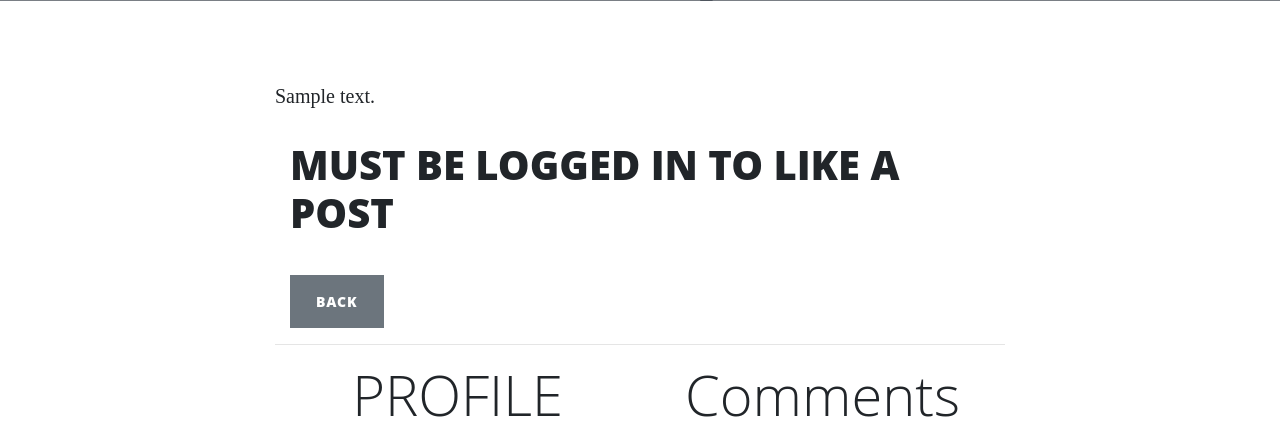
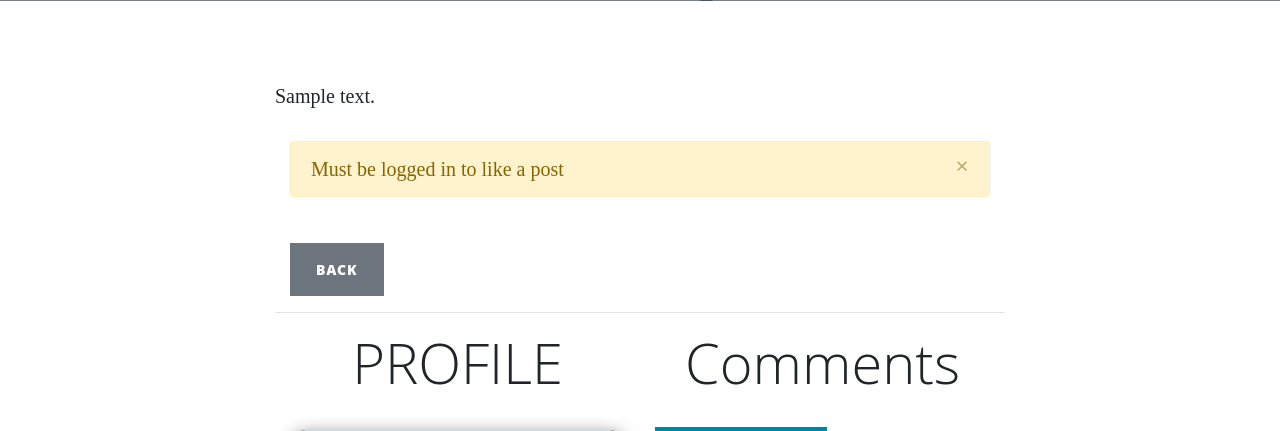
Before and after one commit to GhitaAlexandruIon/EpicBlog, a Django app: page /post/1 in a window 1280 px wide. Shown: the part 531-962 px from the top of the page. Run offline with Django 3.2, Linux system fonts and the light colour scheme; tables that the repository leaves empty hold one stand-in row (values such as "Sample post"); grey boxes marked "Sample" are stand-in pictures; some libraries are stand-ins or nearby versions.

Commit message:
alert login to like

```diff
--- a/epicApp/templates/post_detail.html
+++ b/epicApp/templates/post_detail.html
@@ -42,7 +42,12 @@
                                     </button>
                                 {% endif %}
                             {% else %}
-                                <h1>Must be logged in to like a post</h1>
+                                <div class="alert alert-warning alert-dismissible fade show" role="alert">
+                                    Must be logged in to like a post
+                                    <button type="button" class="close" data-dismiss="alert" aria-label="Close">
+                                        <span aria-hidden="true">&times;</span>
+                                    </button>
+                                </div>
                             {% endif %}
                         </form>
                         <br>
```
